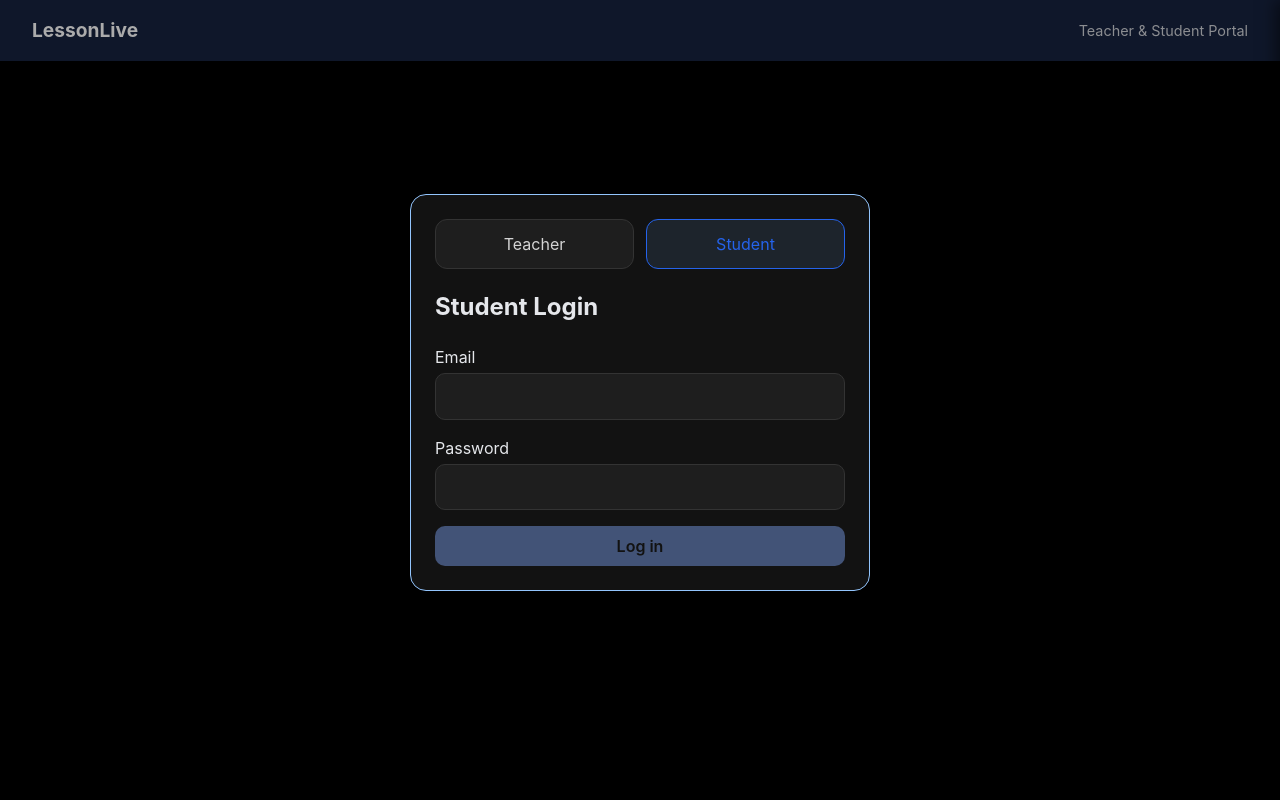
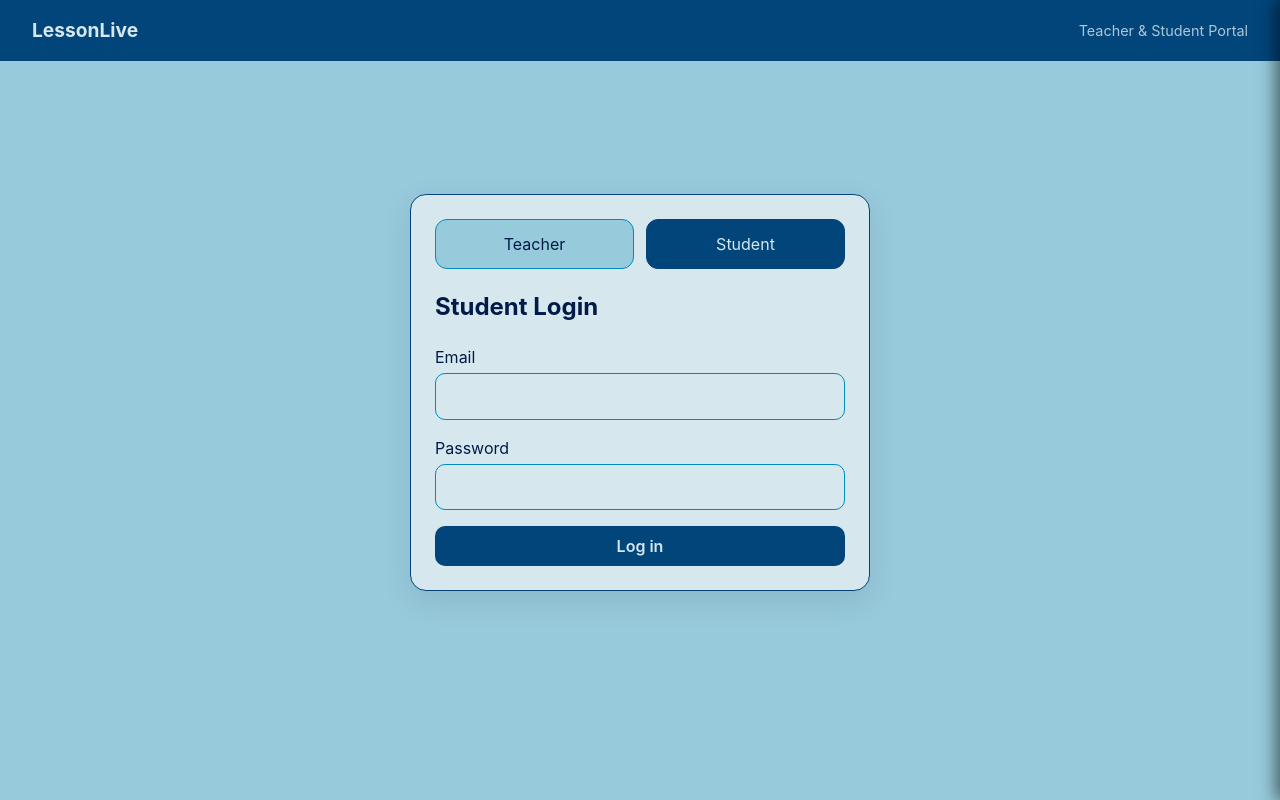
Before and after one commit to temesgensida-code/LessonLive, a React app in the folder frontend/: page / in a window 1280 px wide. Built offline with nearby package versions, Linux system fonts and the light colour scheme; no server answers; the HTML template or start-up script is replaced by a standard one.

Commit message:
some change to ui

```diff
--- a/frontend/src/App.css
+++ b/frontend/src/App.css
@@ -9,8 +9,8 @@
   align-items: center;
   justify-content: space-between;
   padding: 1rem 2rem;
-  background: #0f172a;
-  color: #ababab;
+  background: var(--color-2);
+  color: var(--color-5);
 }
 
 .brand {
@@ -54,7 +54,7 @@
   right: -525px;
   width: 525px;
   height: 100vh;
-  background: #121212;
+  background: var(--color-5);
   box-shadow: -5px 0 15px rgba(0, 0, 0, 0.5);
   transition: right 0.3s ease;
   z-index: 999;
@@ -71,7 +71,8 @@
   align-items: center;
   justify-content: space-between;
   padding: 1.5rem;
-  border-bottom: 1px solid #333333;
+  border-bottom: 1px solid var(--color-3);
+  color: var(--color-1);
 }
 
 .logout-btn {
@@ -103,7 +104,7 @@
   flex-direction: column;
   gap: 0.5rem;
   margin-bottom: 1.5rem;
-  border-bottom: 1px solid #333333;
+  border-bottom: 1px solid var(--color-3);
   padding-bottom: 1.5rem;
 }
 
@@ -114,19 +115,19 @@
   padding: 0.75rem 1rem;
   border-radius: 8px;
   font-weight: 500;
-  color: #d4d4d4;
+  color: var(--color-1);
   cursor: pointer;
   transition: all 0.2s ease;
 }
 
 .sidebar-nav-item:hover {
-  background: #2d2d2d;
-  color: #0f172a;
+  background: var(--color-3);
+  color: var(--color-5);
 }
 
 .sidebar-nav-item.active {
-  background: #93c5fd;
-  color: #2563eb;
+  background: var(--color-2);
+  color: var(--color-5);
 }
 
 .sidebar-pane {
@@ -143,10 +144,11 @@
 }
 
 .card {
-  background: #121212;
+  background: var(--color-5);
   border-radius: 16px;
   padding: 1.5rem;
-  box-shadow: 0 10px 30px rgba(0, 0, 0, 0.8);
+  box-shadow: 0 10px 30px rgba(0, 27, 72, 0.1);
+  color: var(--color-1);
 }
 
 .stack {
@@ -170,12 +172,12 @@
 
 .auth-box {
   transition: box-shadow 180ms ease, border-color 180ms ease;
-  border: 1px solid #93c5fd;
+  border: 1px solid var(--color-2);
 }
 
 .auth-box:hover {
-  border-color: #60a5fa;
-  box-shadow: 0 0 0 1px rgba(59, 130, 246, 0.28), 0 0 28px rgba(37, 99, 235, 0.4);
+  border-color: var(--color-3);
+  box-shadow: 0 0 0 1px rgba(2, 69, 122, 0.28), 0 0 28px rgba(1, 138, 190, 0.2);
 }
 
 .auth-box .auth-card {
@@ -216,21 +218,21 @@
   width: 100%;
   padding: 0.65rem 0.75rem;
   border-radius: 10px;
-  border: 1px solid #333333;
-  background: #1e1e1e;
-  color: #d4d4d4;
+  border: 1px solid var(--color-3);
+  background: var(--color-5);
+  color: var(--color-1);
 }
 
 .form input:focus,
 .form textarea:focus {
-  outline: 2px solid #2563eb;
-  border-color: #2563eb;
-  background: #121212;
+  outline: 2px solid var(--color-2);
+  border-color: var(--color-2);
+  background: var(--color-4);
 }
 
 .primary {
-  background: #425377;
-  color: #121212;
+  background: var(--color-2);
+  color: var(--color-5);
   border: none;
   padding: 0.75rem 1.2rem;
   border-radius: 10px;
@@ -241,8 +243,8 @@
 
 .ghost {
   background: transparent;
-  border: 1px solid #333333;
-  color: #93c5fd;
+  border: 1px solid var(--color-3);
+  color: var(--color-2);
   padding: 0.6rem 1rem;
   border-radius: 10px;
   cursor: pointer;
@@ -252,29 +254,29 @@
   display: flex;
   gap: 0.75rem;
   margin-bottom: 1rem;
-  color:#9ca3af;
+  color: var(--color-2);
 }
 
 .tab {
   flex: 1;
-  border: 1px solid #333333;
-  background: #1e1e1e;
+  border: 1px solid var(--color-3);
+  background: var(--color-4);
   padding: 0.75rem 1rem;
   border-radius: 12px;
   cursor: pointer;
-  color:#d4d4d4;
+  color: var(--color-1);
 }
 
 .tab.active {
-  border-color: #2563eb;
-  color: #2563eb;
-  background: #2f425762;
+  border-color: var(--color-2);
+  color: var(--color-5);
+  background: var(--color-2);
 }
 
 .link-button {
   border: none;
   background: transparent;
-  color: #60a5fa;
+  color: var(--color-3);
   padding: 0;
   font-size: 0.85rem;
   text-align: left;
@@ -305,7 +307,8 @@
   justify-content: space-between;
   align-items: center;
   padding: 0.75rem 1rem;
-  background: #1e1e1e;
+  background: var(--color-5);
+  border: 1px solid var(--color-4);
   border-radius: 12px;
 }
 
@@ -320,12 +323,12 @@
   margin-top: 1.5rem;
   padding: 1rem;
   border-radius: 12px;
-  border: 1px dashed #333333;
-  background: #1e1e1e;
+  border: 1px dashed var(--color-3);
+  background: var(--color-5);
 }
 
 .muted {
-  color: #9ca3af;
+  color: var(--color-2);
   font-size: 0.9rem;
 }
 
@@ -344,6 +347,8 @@
   width: calc(100vw - 3rem);
   margin-left: 50%;
   transform: translateX(-50%);
+  background: #80d1ec;
+  border: 1px solid var(--color-3);
 }
 
 .notes-layout {
@@ -354,10 +359,10 @@
 
 .notes-canvas {
   width: 60%;
-  border: 1px solid #333333;
+  border: 1px solid var(--color-3);
   border-radius: 12px;
   padding: 1rem;
-  background: #1e1e1e;
+  background: var(--color-5);
   display: flex;
   flex-direction: column;
   height: 100%;
@@ -406,18 +411,18 @@
 }
 
 .displayed-item {
-  background: #121212;
+  background: var(--color-5);
   border-radius: 12px;
-  border: 1px solid #333333;
+  border: 1px solid var(--color-3);
   padding: 0.9rem;
 }
 
 .notes-panel {
   width: 40%;
-  border: 1px solid #333333;
+  border: 1px solid var(--color-3);
   border-radius: 12px;
   padding: 1rem;
-  background: #121212;
+  background: var(--color-4);
   display: flex;
   flex-direction: column;
   gap: 0.75rem;
@@ -517,10 +522,10 @@
   min-height: 0;
 
   overflow-y: auto;
-  border: 1px solid #333333;
+  border: 1px solid var(--color-3);
   border-radius: 10px;
   padding: 0.45rem;
-  background: #121212;
+  background: var(--color-5);
   display: flex;
   flex-direction: column;
   gap: 0.2rem;
@@ -543,16 +548,17 @@
   max-width: 82%;
   padding: 0.15rem 0.7rem;
   border-radius: 14px;
-  border: 1px solid #303a46;
-  background: #1c2632;
+  border: 1px solid var(--color-2);
+  background: var(--color-3);
+  color: var(--color-5);
   box-shadow: 0 1px 0 rgba(0, 0, 0, 0.25);
   word-break: break-word;
 }
 
 .username-chat-row.is-self .username-chat-item {
   border-top-right-radius: 6px;
-  background: #2a4f4a;
-  border-color: #3f6d66;
+  background: var(--color-2);
+  border-color: var(--color-1);
 }
 
 .username-chat-row.is-other .username-chat-item {
@@ -569,7 +575,7 @@
 .username-chat-sender {
   font-weight: 700;
   font-size: 0.8rem;
-  color: #cde2ff;
+  color: var(--color-2);
 }
 
 .username-chat-teacher-tag {
@@ -648,8 +654,9 @@
   width: 100%;
   padding: 0.65rem 0.75rem;
   border-radius: 10px;
-  border: 1px solid #333333;
-  background: #1e1e1e;
+  border: 1px solid var(--color-3);
+  background:var(--color-5);
+  color: var(--color-1);
 }
 
 .button,
@@ -667,9 +674,9 @@ button,
   padding: 0.5rem 0.4rem 0.2rem;
   border-radius: 5px;
   border-width: 1px;
-  border-color: #333333;
-  background-color:#304359;
-  color:#121212;
+  border-color: var(--color-3);
+  background-color: var(--color-2);
+  color: var(--color-5);
 }
 
 @media (max-width: 900px) {
@@ -902,9 +909,9 @@ button,
     padding: 0.5rem 0.4rem 0.2rem;
     border-radius: 5px;
     border-width: 1px;
-    border-color: #333333;
-    background-color:#304359;
-    color:#121212;
+    border-color: var(--color-3);
+    background-color: var(--color-2);
+    color: var(--color-5);
   }
 
   .live-side-shell,
--- a/frontend/src/index.css
+++ b/frontend/src/index.css
@@ -1,9 +1,15 @@
 :root {
+  --color-1: #001B48;
+  --color-2: #02457A;
+  --color-3: #018ABE;
+  --color-4: #97CADB;
+  --color-5: #D6E8EE;
+
   font-family: 'Inter', system-ui, -apple-system, sans-serif;
   line-height: 1.5;
   font-weight: 400;
-  color: #e5e7eb;
-  background-color: #000000;
+  color: var(--color-1);
+  background-color: var(--color-4);
   font-synthesis: none;
   text-rendering: optimizeLegibility;
   -webkit-font-smoothing: antialiased;
@@ -16,8 +22,8 @@
 body {
   margin: 0;
   min-height: 100vh;
-  background: #000000;
-  color: #e5e7eb;
+  background: var(--color-4);
+  color: var(--color-1);
 }
 
 a {
```
